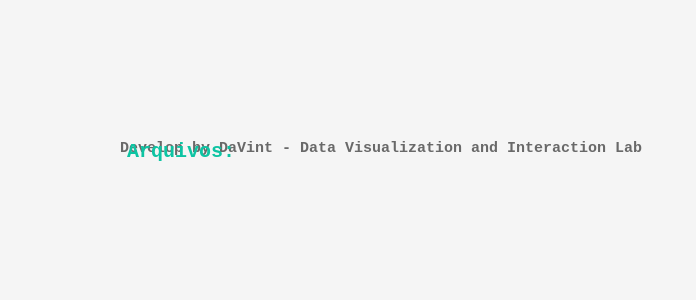
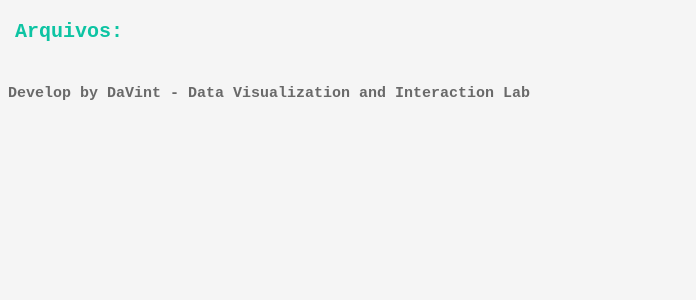
Before and after one commit to desireesantos/plataformaVisualizacao, a Flask app: template templates/datavisualization.html in a window 1280 px wide. Shown: the top 300 px of the page, without its empty margins (0-696 px from the left). Run offline with Flask 2, Linux system fonts and the light colour scheme; the template is opened without the code that fills it, so the values that code supplies are empty.

Commit message:
Fix layout

```diff
--- a/static/css/style.css
+++ b/static/css/style.css
@@ -2,7 +2,6 @@ body{
   font-family: Cousine, Menlo, Monaco, Courier, monospace;
   background-color: #F5F5F5;
   color: #333;
-  margin:120px;
   font-size: 14px;
   overflow-x: auto;
 }
@@ -11,7 +10,6 @@ p {
 	color: #0dc4a3;
   font-weight: bold;
   font-size: 20px;
-  position: absolute;
   padding-left: 7px;
 }
 
@@ -66,7 +64,7 @@ footer a {
 #container {
   width:100%;
   overflow:auto;
-  margin-top: 58px;
+  margin-top: 22px;
   margin-left: 7px;
 }
 
```
